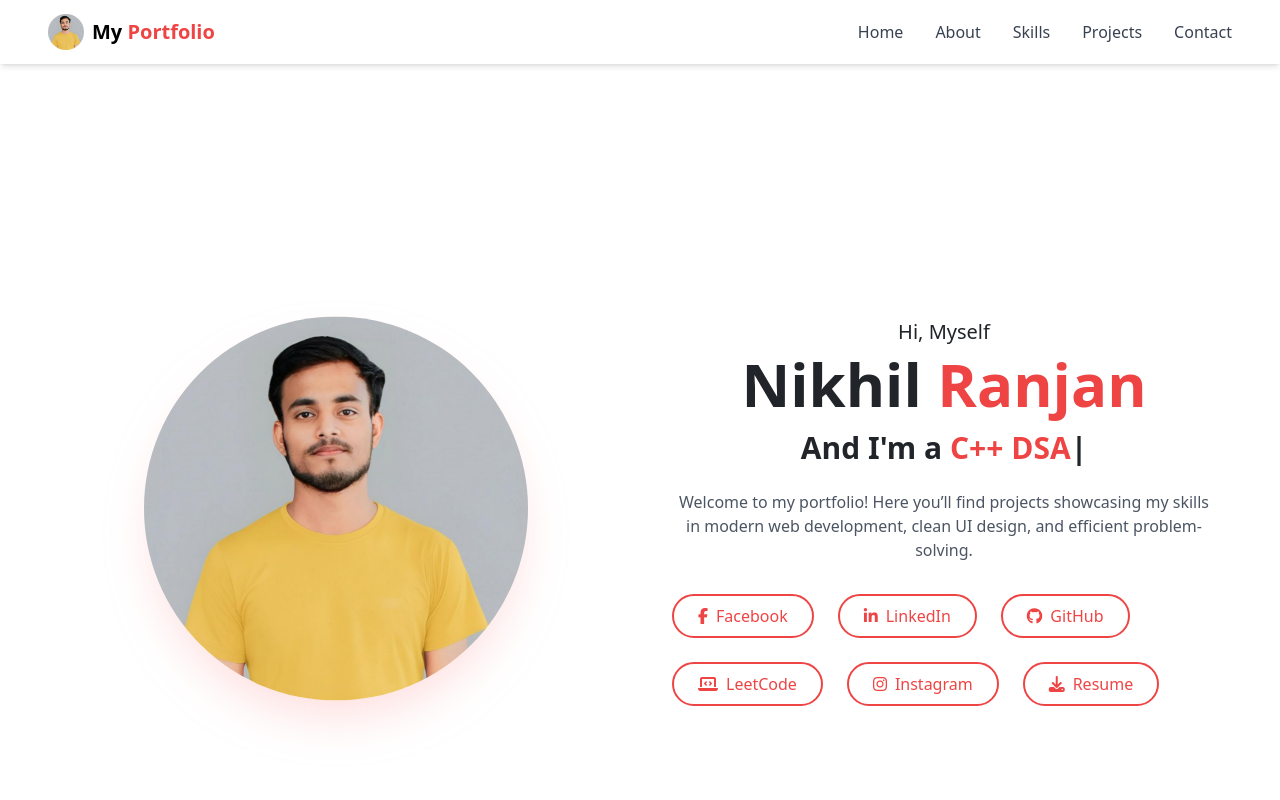
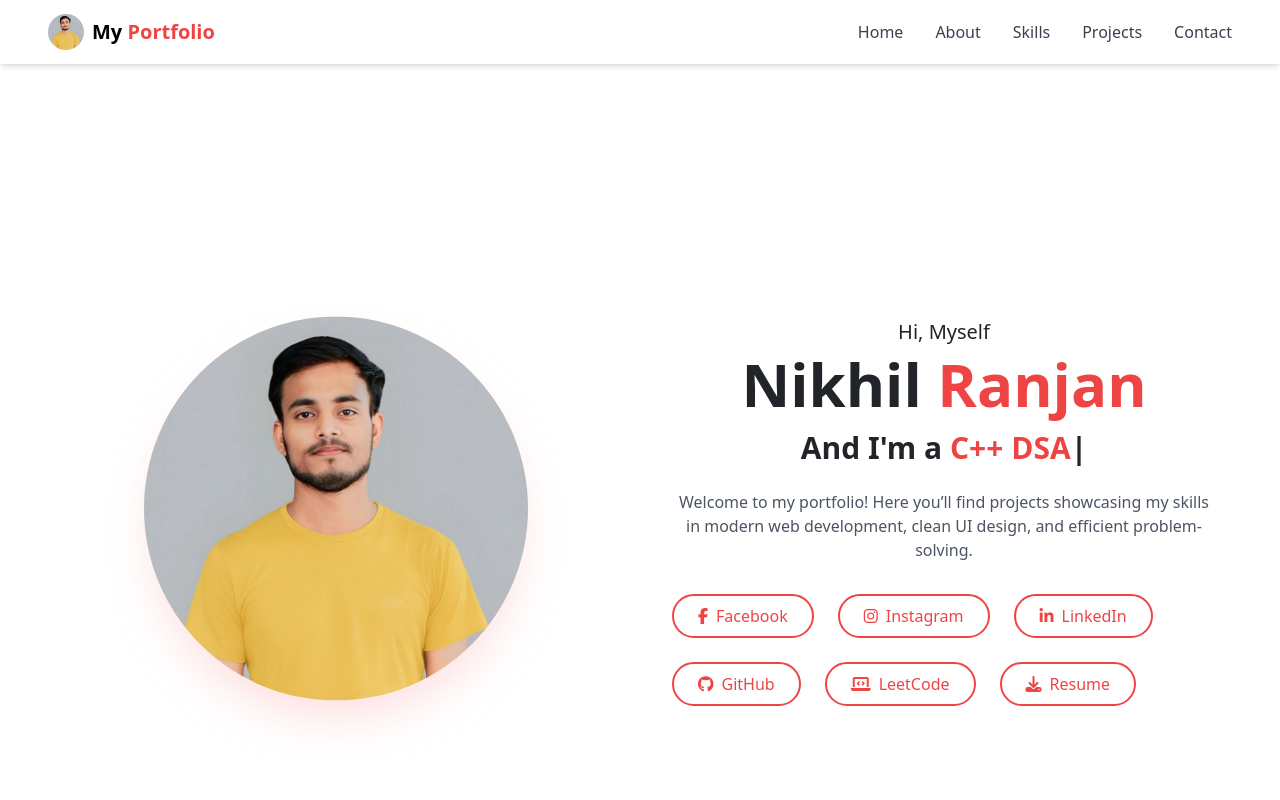
Before and after one commit to nikhilranjan01/my-portfolio, a React (Vite) app: page / in a window 1280 px wide. Shown: the top 800 px of the page. Built offline with nearby package versions, Linux system fonts and the light colour scheme.

Commit message:
New Update

```diff
--- a/src/components/Hero.jsx
+++ b/src/components/Hero.jsx
@@ -27,6 +27,12 @@ const Hero = () => {
       icon: "fa-brands fa-facebook-f",
       link: "https://www.facebook.com/",
     },
+
+    {
+      name: "Instagram",
+      icon: "fa-brands fa-instagram",
+      link: "https://www.instagram.com/nikhil_ranjan_01/",
+    },
     {
       name: "LinkedIn",
       icon: "fa-brands fa-linkedin-in",
@@ -41,11 +47,6 @@ const Hero = () => {
       name: "LeetCode",
       icon: "fa-solid fa-laptop-code",
       link: "https://leetcode.com/nikhilranjan01",
-    },
-    {
-      name: "Instagram",
-      icon: "fa-brands fa-instagram",
-      link: "https://www.instagram.com/nikhil_ranjan_01/",
     },
 
     {
```
